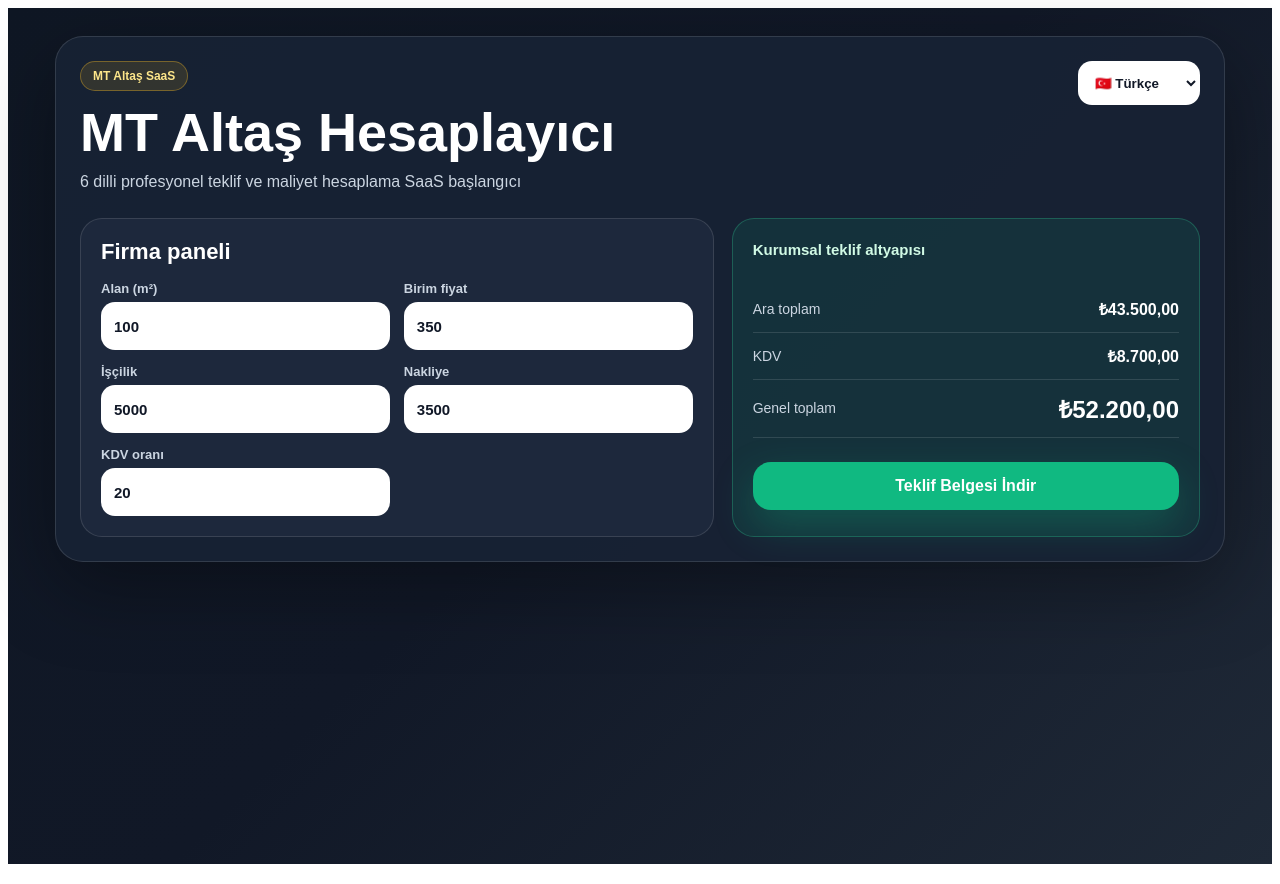
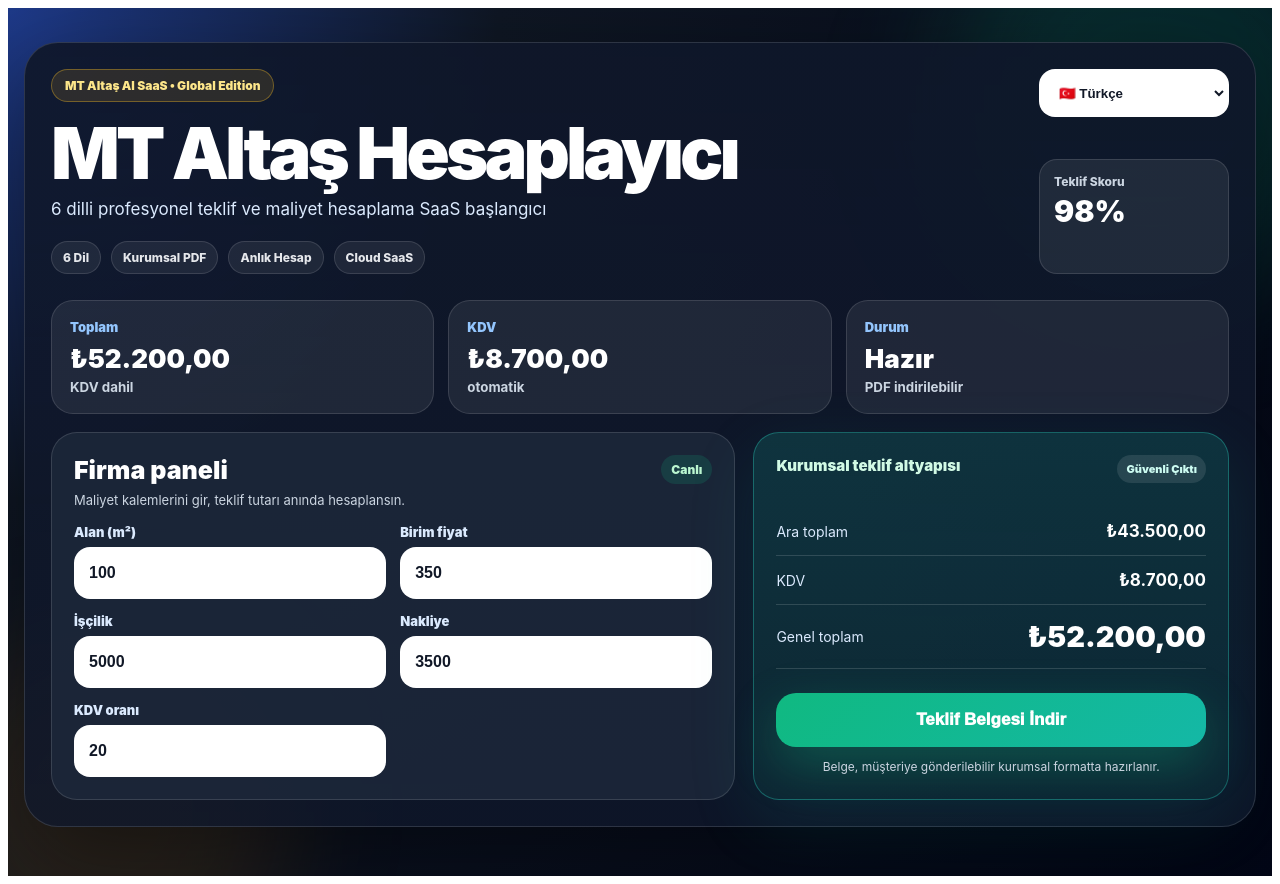
Before and after one commit to altasburhan2525-del/mta-saas0, a Next.js app: page / in a window 1280 px wide. Built offline with nearby package versions, Linux system fonts and the light colour scheme.

Commit message:
Upgrade SaaS UI toward global product experience

```diff
--- a/src/components/mta/MtaSaasApp.tsx
+++ b/src/components/mta/MtaSaasApp.tsx
@@ -13,33 +13,52 @@ export default function MtaSaasApp() {
   const [laborPrice, setLabor] = useState(5000);
   const [shipping, setShipping] = useState(3500);
   const [vatRate, setVatRate] = useState(0.2);
-  const result = useMemo(
-    () => calculateOffer({ area, unitPrice, laborPrice, shipping, vatRate }),
-    [area, unitPrice, laborPrice, shipping, vatRate]
-  );
+  const result = useMemo(() => calculateOffer({ area, unitPrice, laborPrice, shipping, vatRate }), [area, unitPrice, laborPrice, shipping, vatRate]);
   const locale = meta.locale;
 
   return (
     <main dir={meta.dir} style={styles.page}>
+      <div style={styles.glowOne} />
+      <div style={styles.glowTwo} />
       <section style={styles.shell}>
-        <div style={styles.header}>
-          <div>
-            <span style={styles.badge}>MT Altaş SaaS</span>
+        <header style={styles.header}>
+          <div style={styles.brandBlock}>
+            <span style={styles.badge}>MT Altaş AI SaaS • Global Edition</span>
             <h1 style={styles.title}>{T('title')}</h1>
             <p style={styles.subtitle}>{T('sub')}</p>
+            <div style={styles.trustRow}>
+              <span style={styles.trust}>6 Dil</span>
+              <span style={styles.trust}>Kurumsal PDF</span>
+              <span style={styles.trust}>Anlık Hesap</span>
+              <span style={styles.trust}>Cloud SaaS</span>
+            </div>
           </div>
-          <select style={styles.select} value={lang} onChange={(e) => setLang(e.target.value as any)}>
-            {langs.map((l) => (
-              <option key={l} value={l}>
-                {LANG_META[l].flag} {LANG_META[l].name}
-              </option>
-            ))}
-          </select>
+          <div style={styles.topPanel}>
+            <select style={styles.select} value={lang} onChange={(e) => setLang(e.target.value as any)}>
+              {langs.map((l) => <option key={l} value={l}>{LANG_META[l].flag} {LANG_META[l].name}</option>)}
+            </select>
+            <div style={styles.scoreBox}>
+              <span style={styles.scoreLabel}>Teklif Skoru</span>
+              <b style={styles.scoreValue}>98%</b>
+            </div>
+          </div>
+        </header>
+
+        <div style={styles.kpiGrid}>
+          <Kpi title="Toplam" value={money(result.total, locale)} hint="KDV dahil" />
+          <Kpi title="KDV" value={money(result.vat, locale)} hint="otomatik" />
+          <Kpi title="Durum" value="Hazır" hint="PDF indirilebilir" />
         </div>
 
         <div style={styles.grid}>
           <div style={styles.card}>
-            <h2 style={styles.cardTitle}>{T('company')}</h2>
+            <div style={styles.cardHead}>
+              <div>
+                <h2 style={styles.cardTitle}>{T('company')}</h2>
+                <p style={styles.cardSub}>Maliyet kalemlerini gir, teklif tutarı anında hesaplansın.</p>
+              </div>
+              <span style={styles.live}>Canlı</span>
+            </div>
             <div style={styles.formGrid}>
               <Field label={T('area')} value={area} setValue={setArea} />
               <Field label={T('unit')} value={unitPrice} setValue={setUnitPrice} />
@@ -49,62 +68,78 @@ export default function MtaSaasApp() {
             </div>
           </div>
 
-          <div style={styles.resultCard}>
-            <p style={styles.note}>{T('note')}</p>
+          <aside style={styles.resultCard}>
+            <div style={styles.resultTop}>
+              <p style={styles.note}>{T('note')}</p>
+              <span style={styles.shield}>Güvenli Çıktı</span>
+            </div>
             <div style={styles.rows}>
               <Row k={T('subtotal')} v={money(result.subtotal, locale)} />
               <Row k={T('vatTotal')} v={money(result.vat, locale)} />
               <Row k={T('total')} v={money(result.total, locale)} strong />
             </div>
-            <button onClick={() => downloadProposal(lang, result)} style={styles.button}>
-              {T('offer')}
-            </button>
-          </div>
+            <button onClick={() => downloadProposal(lang, result)} style={styles.button}>{T('offer')}</button>
+            <p style={styles.micro}>Belge, müşteriye gönderilebilir kurumsal formatta hazırlanır.</p>
+          </aside>
         </div>
       </section>
     </main>
   );
 }
 
+function Kpi({ title, value, hint }: { title: string; value: string; hint: string }) {
+  return <div style={styles.kpi}><span style={styles.kpiTitle}>{title}</span><b style={styles.kpiValue}>{value}</b><small style={styles.kpiHint}>{hint}</small></div>;
+}
+
 function Field({ label, value, setValue }: { label: string; value: number; setValue: (v: number) => void }) {
-  return (
-    <label style={styles.field}>
-      <span style={styles.label}>{label}</span>
-      <input type="number" value={value} onChange={(e) => setValue(Number(e.target.value))} style={styles.input} />
-    </label>
-  );
+  return <label style={styles.field}><span style={styles.label}>{label}</span><input type="number" value={value} onChange={(e) => setValue(Number(e.target.value))} style={styles.input} /></label>;
 }
 
 function Row({ k, v, strong }: { k: string; v: string; strong?: boolean }) {
-  return (
-    <div style={styles.row}>
-      <span style={styles.rowKey}>{k}</span>
-      <b style={strong ? styles.rowStrong : styles.rowValue}>{v}</b>
-    </div>
-  );
+  return <div style={styles.row}><span style={styles.rowKey}>{k}</span><b style={strong ? styles.rowStrong : styles.rowValue}>{v}</b></div>;
 }
 
 const styles: Record<string, React.CSSProperties> = {
-  page: { minHeight: '100vh', background: 'linear-gradient(135deg,#0f1724,#111827 48%,#1f2937)', color: '#fff', padding: '28px 16px', fontFamily: 'Arial, sans-serif' },
-  shell: { maxWidth: 1120, margin: '0 auto', borderRadius: 28, border: '1px solid rgba(255,255,255,.12)', background: 'rgba(24,34,52,.95)', padding: 24, boxShadow: '0 24px 80px rgba(0,0,0,.35)' },
-  header: { display: 'flex', alignItems: 'flex-start', justifyContent: 'space-between', gap: 18, flexWrap: 'wrap' },
-  badge: { display: 'inline-flex', border: '1px solid rgba(251,191,36,.35)', background: 'rgba(251,191,36,.12)', color: '#fde68a', borderRadius: 999, padding: '7px 12px', fontSize: 12, fontWeight: 800 },
-  title: { margin: '14px 0 8px', fontSize: 'clamp(30px,5vw,54px)', lineHeight: 1.03, fontWeight: 900 },
-  subtitle: { margin: 0, maxWidth: 680, color: '#cbd5e1', fontSize: 16, lineHeight: 1.6 },
-  select: { height: 44, borderRadius: 14, padding: '0 12px', border: '1px solid rgba(255,255,255,.18)', background: '#fff', color: '#111827', fontWeight: 800 },
-  grid: { display: 'grid', gridTemplateColumns: 'minmax(0,1.15fr) minmax(320px,.85fr)', gap: 18, marginTop: 24 },
-  card: { borderRadius: 22, border: '1px solid rgba(255,255,255,.12)', background: 'rgba(31,42,61,.92)', padding: 20 },
-  cardTitle: { margin: '0 0 16px', fontSize: 22, fontWeight: 900 },
-  formGrid: { display: 'grid', gridTemplateColumns: 'repeat(auto-fit,minmax(210px,1fr))', gap: 14 },
+  page: { position: 'relative', minHeight: '100vh', overflow: 'hidden', background: 'radial-gradient(circle at top left,#1e3a8a 0,#0f1724 32%,#020617 100%)', color: '#fff', padding: '34px 16px', fontFamily: 'Inter,Arial,sans-serif' },
+  glowOne: { position: 'absolute', width: 420, height: 420, borderRadius: 999, background: 'rgba(16,185,129,.18)', filter: 'blur(60px)', top: -120, right: -90 },
+  glowTwo: { position: 'absolute', width: 360, height: 360, borderRadius: 999, background: 'rgba(245,158,11,.13)', filter: 'blur(60px)', bottom: -120, left: -80 },
+  shell: { position: 'relative', maxWidth: 1180, margin: '0 auto', borderRadius: 34, border: '1px solid rgba(255,255,255,.13)', background: 'linear-gradient(180deg,rgba(15,23,42,.93),rgba(15,23,42,.82))', padding: 26, boxShadow: '0 30px 100px rgba(0,0,0,.45)' },
+  header: { display: 'flex', justifyContent: 'space-between', gap: 22, flexWrap: 'wrap' },
+  brandBlock: { maxWidth: 760 },
+  badge: { display: 'inline-flex', border: '1px solid rgba(251,191,36,.35)', background: 'rgba(251,191,36,.12)', color: '#fde68a', borderRadius: 999, padding: '8px 13px', fontSize: 12, fontWeight: 900 },
+  title: { margin: '16px 0 8px', fontSize: 'clamp(38px,6vw,72px)', lineHeight: .96, fontWeight: 950, letterSpacing: '-.055em' },
+  subtitle: { margin: 0, color: '#dbeafe', fontSize: 17, lineHeight: 1.65 },
+  trustRow: { display: 'flex', gap: 10, flexWrap: 'wrap', marginTop: 18 },
+  trust: { border: '1px solid rgba(255,255,255,.12)', background: 'rgba(255,255,255,.07)', borderRadius: 999, padding: '8px 11px', color: '#e5e7eb', fontSize: 12, fontWeight: 800 },
+  topPanel: { display: 'grid', gap: 12, minWidth: 190 },
+  select: { height: 48, borderRadius: 16, padding: '0 14px', border: '2px solid rgba(255,255,255,.9)', background: '#fff', color: '#111827', fontWeight: 900 },
+  scoreBox: { borderRadius: 18, border: '1px solid rgba(255,255,255,.12)', background: 'rgba(255,255,255,.08)', padding: 14 },
+  scoreLabel: { display: 'block', color: '#cbd5e1', fontSize: 12, fontWeight: 800 },
+  scoreValue: { display: 'block', marginTop: 4, fontSize: 30, fontWeight: 950 },
+  kpiGrid: { display: 'grid', gridTemplateColumns: 'repeat(auto-fit,minmax(210px,1fr))', gap: 14, marginTop: 26 },
+  kpi: { borderRadius: 22, border: '1px solid rgba(255,255,255,.12)', background: 'rgba(255,255,255,.075)', padding: 18 },
+  kpiTitle: { display: 'block', color: '#93c5fd', fontWeight: 900, fontSize: 13 },
+  kpiValue: { display: 'block', marginTop: 8, fontSize: 26, fontWeight: 950 },
+  kpiHint: { display: 'block', marginTop: 5, color: '#cbd5e1', fontWeight: 700 },
+  grid: { display: 'grid', gridTemplateColumns: 'minmax(0,1.18fr) minmax(330px,.82fr)', gap: 18, marginTop: 18 },
+  card: { borderRadius: 26, border: '1px solid rgba(255,255,255,.13)', background: 'rgba(30,41,59,.82)', padding: 22 },
+  cardHead: { display: 'flex', alignItems: 'flex-start', justifyContent: 'space-between', gap: 14, marginBottom: 16 },
+  cardTitle: { margin: 0, fontSize: 25, fontWeight: 950 },
+  cardSub: { margin: '7px 0 0', color: '#cbd5e1', fontSize: 13 },
+  live: { borderRadius: 999, background: 'rgba(16,185,129,.16)', color: '#bbf7d0', padding: '7px 10px', fontSize: 12, fontWeight: 900 },
+  formGrid: { display: 'grid', gridTemplateColumns: 'repeat(auto-fit,minmax(220px,1fr))', gap: 14 },
   field: { display: 'block' },
-  label: { display: 'block', marginBottom: 6, color: '#cbd5e1', fontSize: 13, fontWeight: 800 },
-  input: { width: '100%', height: 48, boxSizing: 'border-box', borderRadius: 14, border: '1px solid rgba(255,255,255,.16)', background: '#fff', color: '#111827', padding: '0 12px', fontSize: 15, fontWeight: 800, outline: 'none' },
-  resultCard: { borderRadius: 22, border: '1px solid rgba(52,211,153,.28)', background: 'rgba(16,185,129,.11)', padding: 20 },
-  note: { margin: 0, color: '#d1fae5', fontSize: 15, fontWeight: 800, lineHeight: 1.5 },
+  label: { display: 'block', marginBottom: 7, color: '#dbeafe', fontSize: 13, fontWeight: 900 },
+  input: { width: '100%', height: 52, boxSizing: 'border-box', borderRadius: 16, border: '1px solid rgba(255,255,255,.16)', background: '#fff', color: '#111827', padding: '0 14px', fontSize: 16, fontWeight: 900, outline: 'none' },
+  resultCard: { borderRadius: 26, border: '1px solid rgba(45,212,191,.35)', background: 'linear-gradient(180deg,rgba(20,184,166,.18),rgba(15,118,110,.18))', padding: 22, boxShadow: '0 22px 70px rgba(20,184,166,.12)' },
+  resultTop: { display: 'flex', justifyContent: 'space-between', gap: 12, alignItems: 'flex-start' },
+  note: { margin: 0, color: '#d1fae5', fontSize: 15, fontWeight: 900, lineHeight: 1.5 },
+  shield: { whiteSpace: 'nowrap', borderRadius: 999, background: 'rgba(255,255,255,.1)', padding: '7px 9px', color: '#ccfbf1', fontSize: 11, fontWeight: 900 },
   rows: { marginTop: 24 },
-  row: { display: 'flex', alignItems: 'center', justifyContent: 'space-between', gap: 12, padding: '12px 0', borderBottom: '1px solid rgba(255,255,255,.12)' },
-  rowKey: { color: '#cbd5e1', fontSize: 14 },
-  rowValue: { color: '#fff', fontSize: 16 },
-  rowStrong: { color: '#fff', fontSize: 24, fontWeight: 900 },
-  button: { marginTop: 24, width: '100%', border: 0, borderRadius: 18, background: '#10b981', color: '#fff', padding: '15px 18px', fontSize: 16, fontWeight: 900, cursor: 'pointer', boxShadow: '0 16px 40px rgba(16,185,129,.28)' },
+  row: { display: 'flex', alignItems: 'center', justifyContent: 'space-between', gap: 12, padding: '14px 0', borderBottom: '1px solid rgba(255,255,255,.14)' },
+  rowKey: { color: '#dbeafe', fontSize: 14 },
+  rowValue: { color: '#fff', fontSize: 17 },
+  rowStrong: { color: '#fff', fontSize: 29, fontWeight: 950 },
+  button: { marginTop: 24, width: '100%', border: 0, borderRadius: 20, background: 'linear-gradient(135deg,#10b981,#14b8a6)', color: '#fff', padding: '17px 18px', fontSize: 17, fontWeight: 950, cursor: 'pointer', boxShadow: '0 18px 50px rgba(16,185,129,.32)' },
+  micro: { margin: '12px 0 0', color: '#cbd5e1', fontSize: 12, textAlign: 'center' },
 };
```
